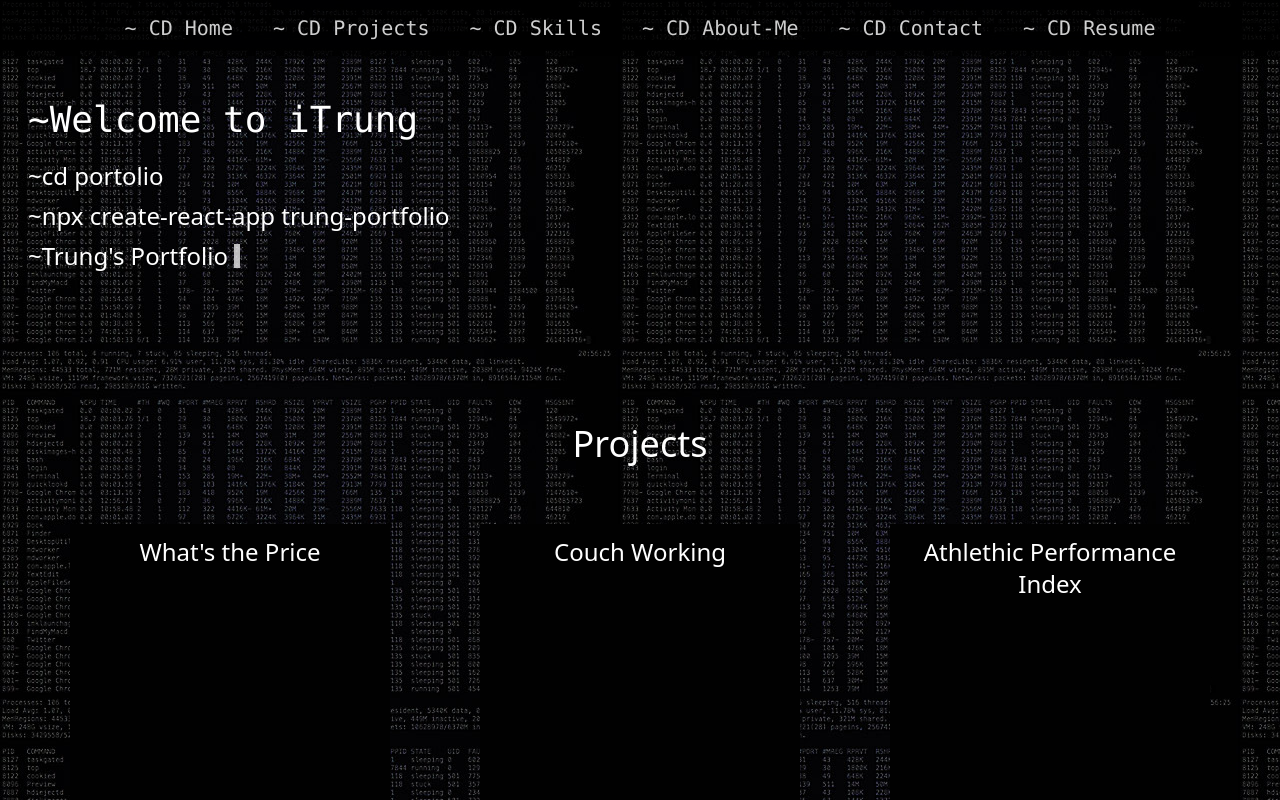
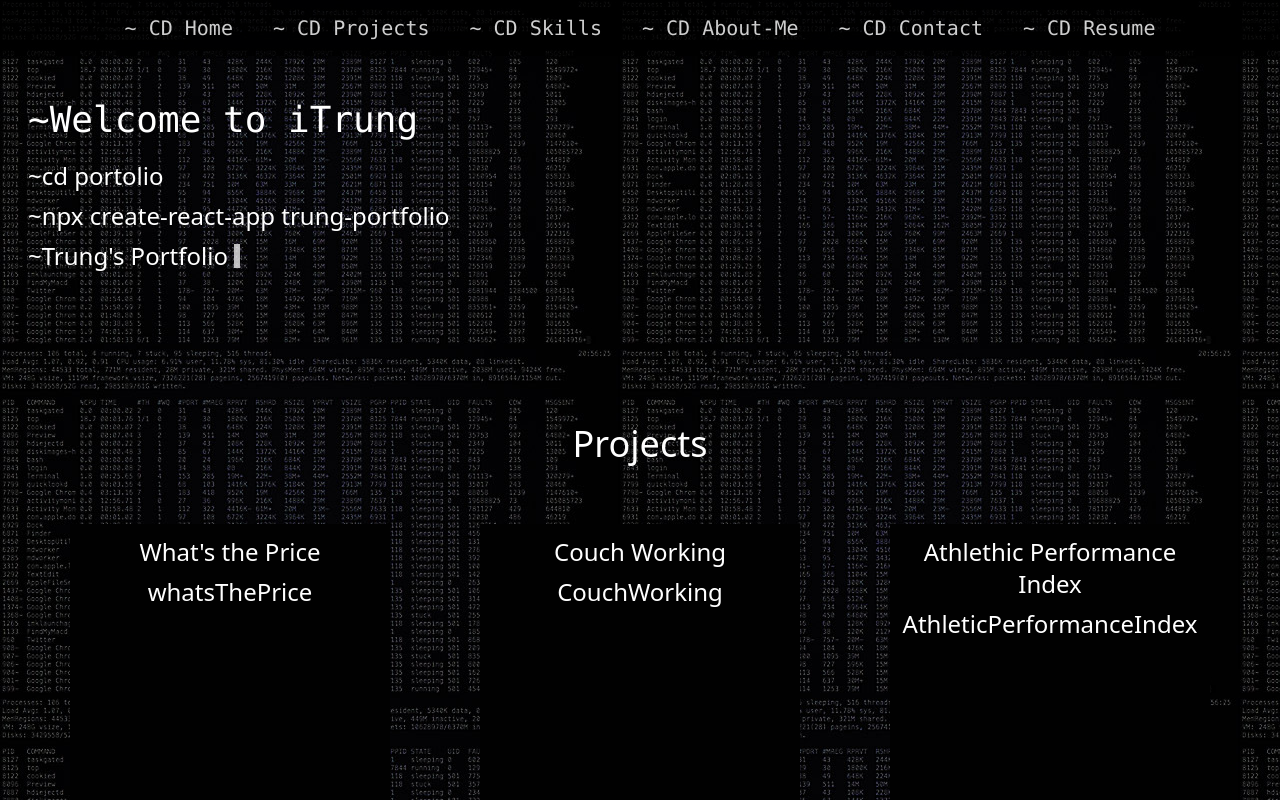
Before and after one commit to tdiec00/portfolio, a React (Create React App) app in the folder client/: page / in a window 1280 px wide. Shown: the top 800 px of the page. Built offline with nearby package versions, Linux system fonts and the light colour scheme.

Commit message:
project container updates

```diff
--- a/client/src/Screens/projectPage/ProjectPage.jsx
+++ b/client/src/Screens/projectPage/ProjectPage.jsx
@@ -1,7 +1,7 @@
 import ProjectContainer from "../../components/projectContainer/ProjectContainer"
 import AthleticPerformanceIndex from "../../components/projects/AthleticPerformanceIndex"
 import CouchWorking from "../../components/projects/CouchWorking"
-import WhatsThePrice from "../../components/projects/whatsThePrice"
+import WhatsThePrice from "../../components/projects/WhatsThePrice"
 import BrewMaster from "../../components/projects/BrewMaster"
 
 export default function ProjectPage() {
@@ -9,10 +9,18 @@ export default function ProjectPage() {
     <div id="project" className=" text-white  text-center w-screen flex flex-col justify-center text-2xl">
       <h1 className="text-4xl mb-10">Projects</h1>
       <div className="flex flex-row flex-wrap justify-evenly">
-        <ProjectContainer title="What's the Price" link="https://trungs-supermarket.netlify.app/"></ProjectContainer>
-        <ProjectContainer title="Couch Working" link="https://couchworking.netlify.app/"></ProjectContainer>
-        <ProjectContainer title="Athlethic Performance Index" link="https://athletic-performance-index.netlify.app/"></ProjectContainer>
-        <ProjectContainer title="Brew Master" link="https://tdiec00.github.io/Brew-Master-Index/"></ProjectContainer>
+        <ProjectContainer title="What's the Price" link="https://trungs-supermarket.netlify.app/">
+          <WhatsThePrice />
+        </ProjectContainer>
+        <ProjectContainer title="Couch Working" link="https://couchworking.netlify.app/">
+          <CouchWorking />
+        </ProjectContainer>
+        <ProjectContainer title="Athlethic Performance Index" link="https://athletic-performance-index.netlify.app/">
+          <AthleticPerformanceIndex />
+        </ProjectContainer>
+        <ProjectContainer title="Brew Master" link="https://tdiec00.github.io/Brew-Master-Index/">
+          <BrewMaster />
+        </ProjectContainer>
       </div>
     </div>
   )
```
